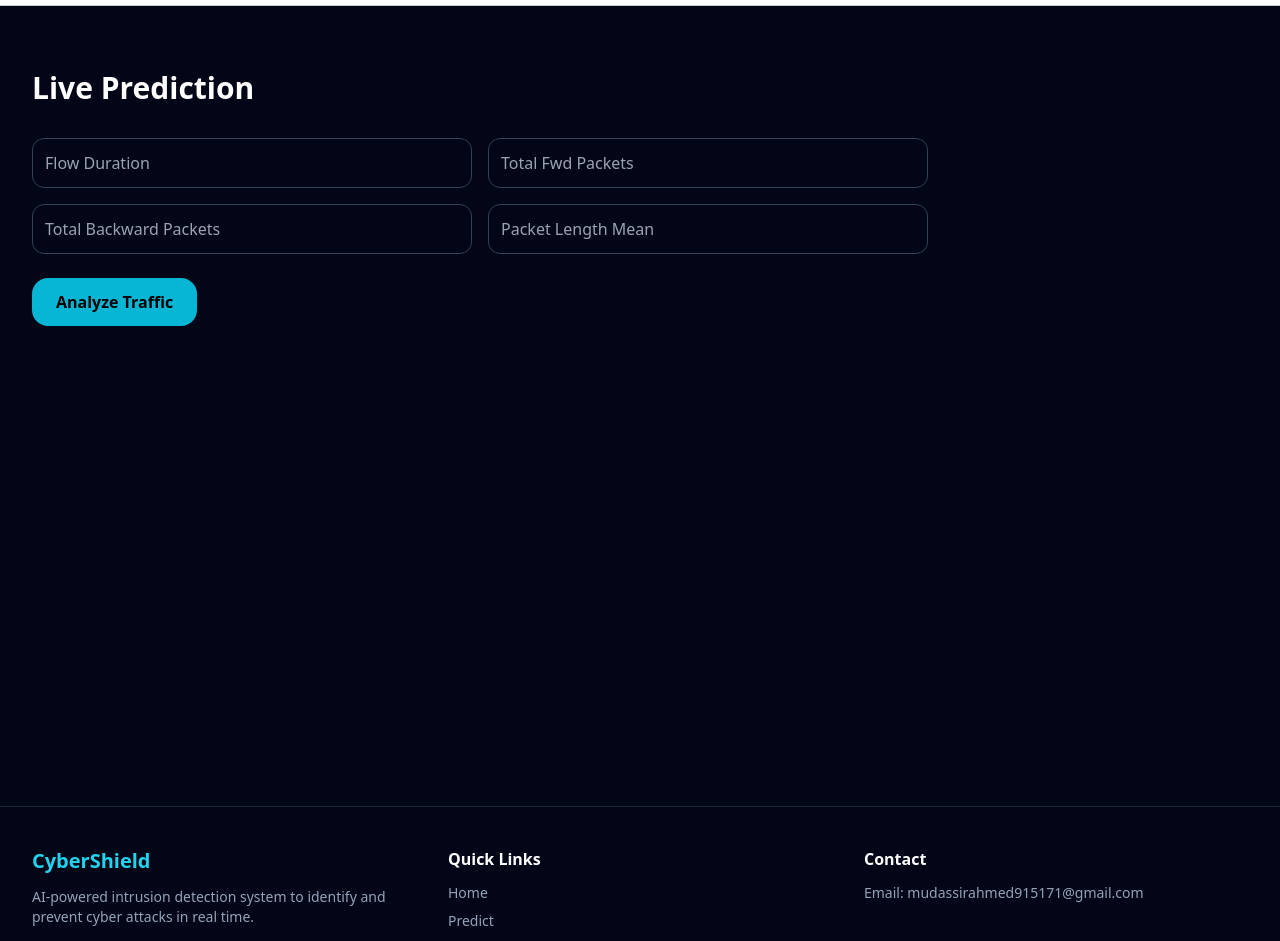
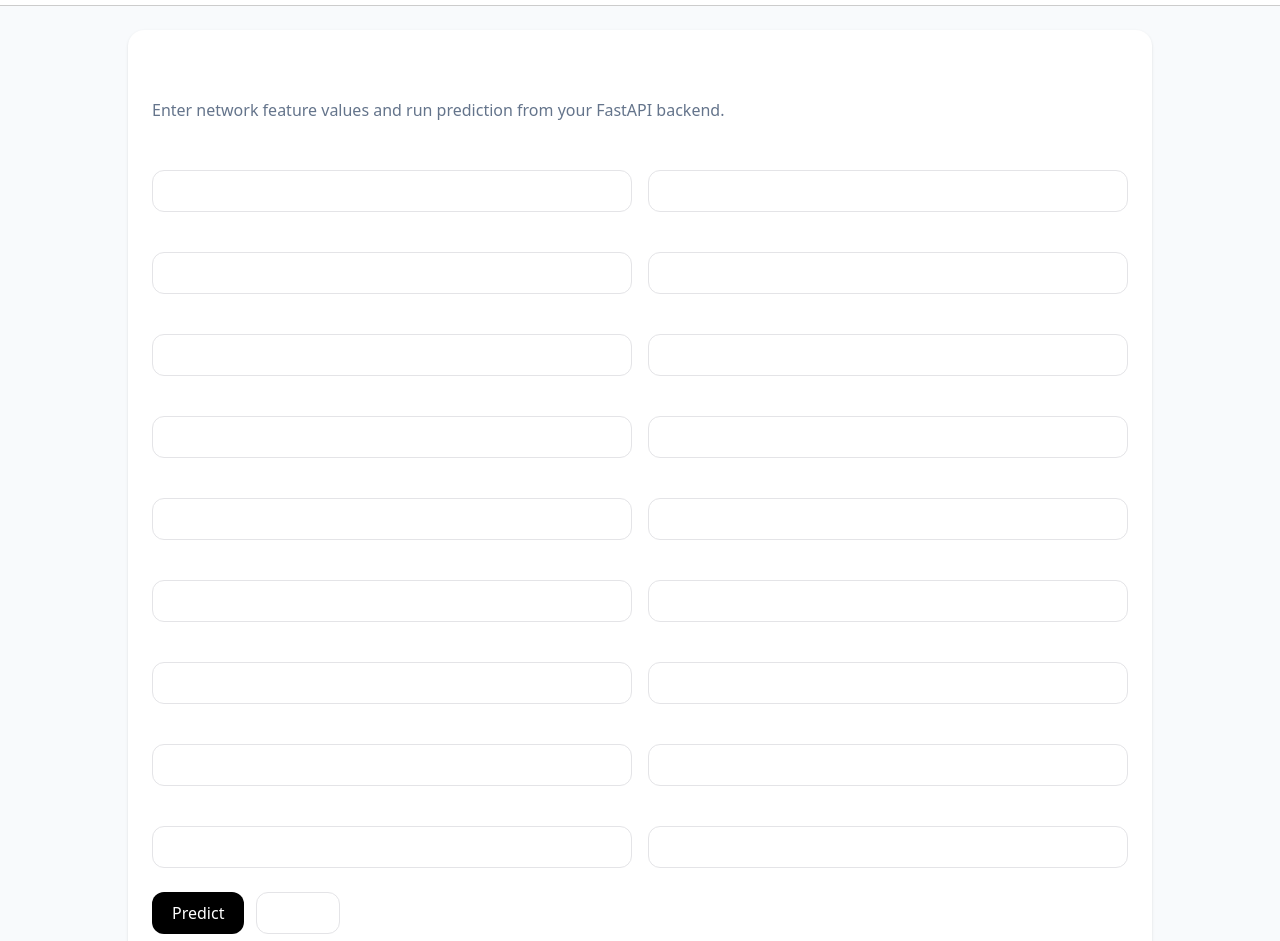
Before and after one commit to Mudassirahmedgithub/CyberSheid, a Next.js app: page /predict in a window 1280 px wide. Shown: the part 60-1001 px from the top of the page. Built offline with nearby package versions, Linux system fonts and the light colour scheme.

Commit message:
kasjfdlkdsafjksadjf

```diff
--- a/src/app/predict/page.tsx
+++ b/src/app/predict/page.tsx
@@ -1,18 +1,26 @@
-export default function Predict() {
-  return (
-    <main className="min-h-screen bg-slate-950 text-white px-8 py-16">
-      <h1 className="text-3xl font-bold">Live Prediction</h1>
+import React, { useState } from 'react';
 
-      <div className="grid md:grid-cols-2 gap-4 mt-8 max-w-4xl">
-        <input placeholder="Flow Duration" className="p-3 rounded-xl bg-slate-950 border border-slate-700" />
-        <input placeholder="Total Fwd Packets" className="p-3 rounded-xl bg-slate-950 border border-slate-700" />
-        <input placeholder="Total Backward Packets" className="p-3 rounded-xl bg-slate-950 border border-slate-700" />
-        <input placeholder="Packet Length Mean" className="p-3 rounded-xl bg-slate-950 border border-slate-700" />
-      </div>
-
-      <button className="mt-6 px-6 py-3 rounded-2xl bg-cyan-500 text-black font-semibold">
-        Analyze Traffic
-      </button>
-    </main>
-  );
+export default function PredictPage(){
+ const fields = ['Active Min','Fwd PSH Flags','SYN Flag Count','Flow Packets/s','Fwd Packets/s','Active Mean','Active Std','Flow IAT Min','Bwd IAT Total','URG Flag Count','Bwd IAT Std','FIN Flag Count','Min Packet Length','Down/Up Ratio','Total Length of Fwd Packets','Subflow Fwd Bytes','PSH Flag Count','Bwd IAT Max'];
+ const [form,setForm]=useState(Object.fromEntries(fields.map(f=>[f,''])));
+ const [result,setResult]=useState(null); const [loading,setLoading]=useState(false);
+ const onChange=(k,v)=>setForm({...form,[k]:v});
+ const submit=async(e)=>{e.preventDefault(); setLoading(true); setResult(null); try{ const payload={}; fields.forEach(f=>payload[f]=Number(form[f]||0)); const res=await fetch('https://render-u60p.onrender.com/predict',{method:'POST',headers:{'Content-Type':'application/json'},body:JSON.stringify(payload)}); const data=await res.json(); setResult(data.Predicted_Label || data.prediction || JSON.stringify(data)); }catch(err){ setResult('API Error: '+err.message);} setLoading(false);}
+ return <div className='min-h-screen bg-slate-50 p-6'>
+  <div className='max-w-5xl mx-auto bg-white rounded-2xl shadow p-6'>
+   <h1 className='text-3xl font-bold mb-2'>Network Threat Prediction</h1>
+   <p className='text-slate-500 mb-6'>Enter network feature values and run prediction from your FastAPI backend.</p>
+   <form onSubmit={submit} className='grid grid-cols-1 md:grid-cols-2 gap-4'>
+    {fields.map(f=><div key={f}><label className='block text-sm font-medium mb-1'>{f}</label><input type='number' step='any' value={form[f]} onChange={e=>onChange(f,e.target.value)} className='w-full border rounded-xl px-3 py-2'/></div>)}
+    <div className='md:col-span-2 flex gap-3 pt-2'>
+      <button className='bg-black text-white px-5 py-2 rounded-xl'>{loading?'Predicting...':'Predict'}</button>
+      <button type='button' onClick={()=>setForm(Object.fromEntries(fields.map(f=>[f,''])))} className='border px-5 py-2 rounded-xl'>Reset</button>
+    </div>
+   </form>
+   {result && <div className='mt-6 p-4 rounded-2xl bg-emerald-50 border border-emerald-200'>
+      <div className='text-sm text-slate-500'>Predicted_Label</div>
+      <div className='text-2xl font-bold'>{result}</div>
+   </div>}
+  </div>
+ </div>
 }
```
